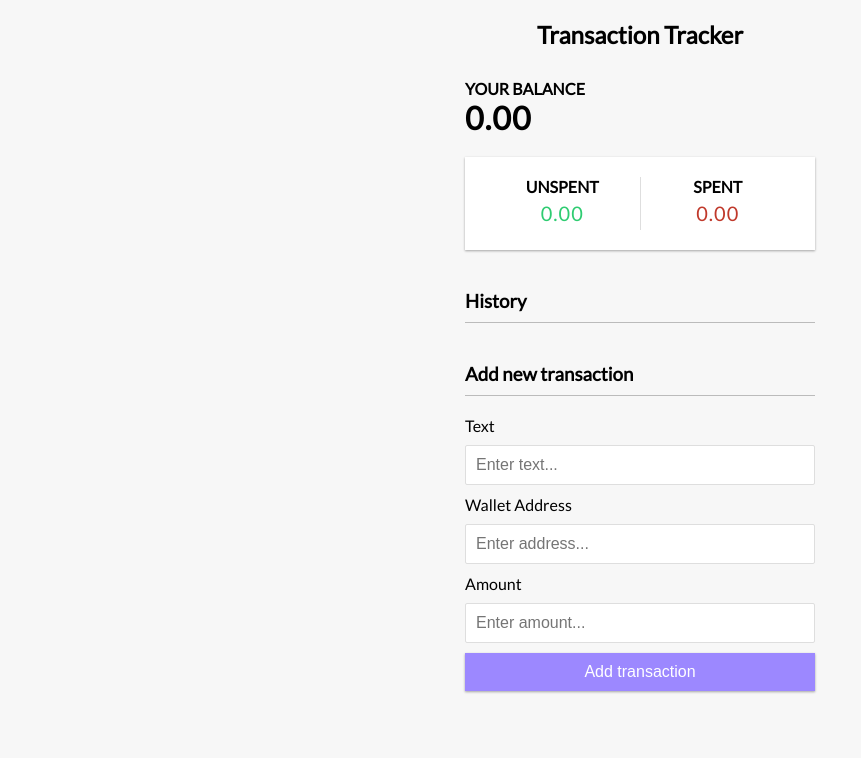
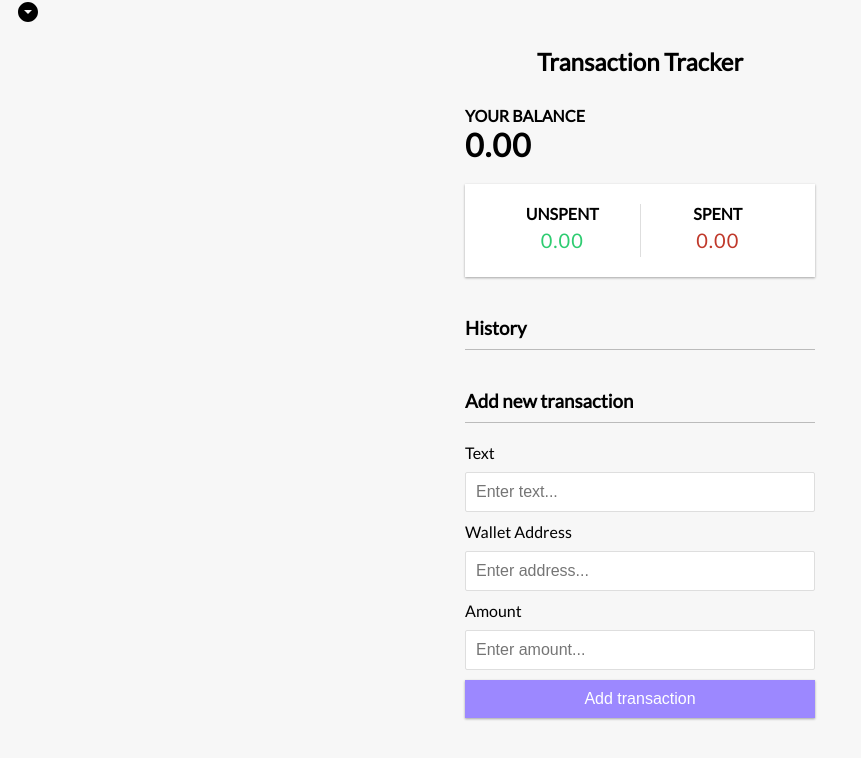
Before and after one commit to ziw224/oracle-transaction-tracker, a React (Create React App) app: page / in a window 1280 px wide. Shown: the top 758 px of the page, without its empty margins (0-861 px from the left). Built offline with nearby package versions, Linux system fonts and the light colour scheme.

Commit message:
dropdown functions for users

```diff
--- /dev/null
+++ b/src/components/homeComponents/navbar/DropdownMenu.js
@@ -0,0 +1,16 @@
+import React from "react";
+import "./navbar.css";
+export const DropdownMenu = () => {
+  function DropdownItem(props) {
+    return (
+      <a href="#" className="menu-item">
+        <span className="icon-button">{props.leftIcon}</span>
+        {props.children}
+        <span className="icon-right">{props.rightIcon}</span>
+      </a>
+    );
+  }
+  return <div className="dropdown">
+    <DropdownItem> user1</DropdownItem>
+  </div>;
+};
--- /dev/null
+++ b/src/components/homeComponents/navbar/Navbar.js
@@ -0,0 +1,22 @@
+import React, { useState } from "react";
+import ArrowDropDownCircleIcon from "@mui/icons-material/ArrowDropDownCircle";
+import "./navbar.css";
+export const Navbar = (props) => {
+  const [open, setOpen] = useState(false);
+
+  return (
+    <div className="navbar">
+        <div className="nav-item">
+          <ArrowDropDownCircleIcon
+            href="#"
+            className="icon-button"
+            onClick={() => setOpen(!open)}
+          >
+            {" "}
+            {props.icon}
+          </ArrowDropDownCircleIcon>
+        </div>
+      {open && props.children}
+    </div>
+  );
+};
--- /dev/null
+++ b/src/components/homeComponents/navbar/navbar.css
@@ -0,0 +1,88 @@
+.navbar {
+    height: var(--nav-size);
+    background-color: var(--bg);
+    padding: 0 1rem;
+    border-bottom: var(--border);
+  }
+
+  /* <ul>
+  .navbar-nav {
+    max-width: 100%;
+    height: 100%;
+    display: flex;
+    justify-content: flex-end;
+  } */
+
+  /* <li> */
+  /* .nav-item {
+    width: calc(var(--nav-size) * 0.8);
+    display: flex;
+    align-items: center;
+    justify-content: center;
+  } */
+
+  /* Icon Button */
+  /* .icon-button {
+    --button-size: calc(var(--nav-size) * 0.5);
+    width: var(--button-size);
+    height: var(--button-size);
+    background-color: #484a4d;
+    border-radius: 50%;
+    padding: 5px;
+    margin: 2px;
+    display: flex;
+    align-items: center;
+    justify-content: center;
+    transition: filter 300ms;
+  } */
+
+  /* .icon-button:hover {
+    filter: brightness(1.2);
+  } */
+
+
+  /* Dropdown Menu
+
+  .dropdown {
+    position: absolute;
+    top: 58px;
+    width: 300px;
+    transform: translateX(-45%);
+    background-color: var(--bg);
+    border: var(--border);
+    border-radius: var(--border-radius);
+    padding: 1rem;
+    overflow: hidden;
+    transition: height var(--speed) ease;
+  }
+
+  .menu {
+    width: 100%;
+  }
+
+  .menu-item {
+    height: 50px;
+    display: flex;
+    align-items: center;
+    border-radius: var(--border-radius);
+    transition: background var(--speed);
+    padding: 0.5rem;
+  }
+
+  .menu-item .icon-button {
+    margin-right: 0.5rem;
+  }
+
+
+  .menu-item .icon-button:hover {
+    filter: none;
+  }
+
+  .menu-item:hover {
+    background-color: #525357;
+  }
+
+  .icon-right {
+    margin-left: auto;
+  }
+   */
--- a/src/pages/home/Home.js
+++ b/src/pages/home/Home.js
@@ -3,12 +3,19 @@ import { Balance } from "../../components/homeComponents/Balance";
 import { InputOutput } from "../../components/homeComponents/InputOutput";
 import { TransactionList } from "../../components/homeComponents/TransactionList";
 import { AddTransaction } from "../../components/homeComponents/AddTransaction";
+import { Navbar } from "../../components/homeComponents/navbar/Navbar";
+import { DropdownMenu } from "../../components/homeComponents/navbar/DropdownMenu";
 import { GlobalProvider } from "../../context/GlobalState";
 import "../../App.css";
 
 export const Home = () => {
+
+
   return (
     <GlobalProvider>
+      <Navbar>
+        <DropdownMenu/>
+      </Navbar>
       <Header />
       <div className="container">
         <Balance />
@@ -18,6 +25,5 @@ export const Home = () => {
       </div>
     </GlobalProvider>
   );
-}
-
+};
 export default Home;
```
Lines whose indentation alone changed are shown as unchanged.
